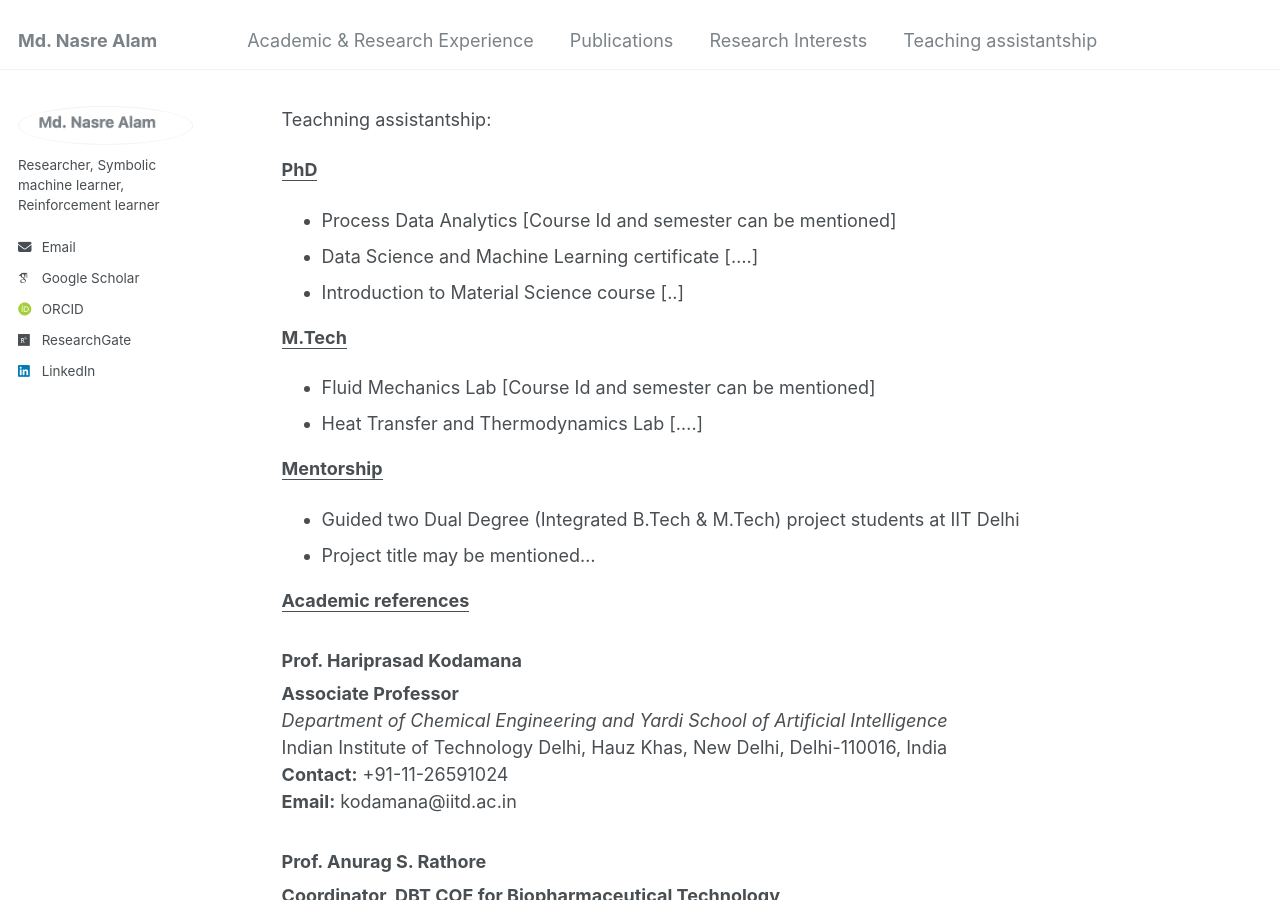
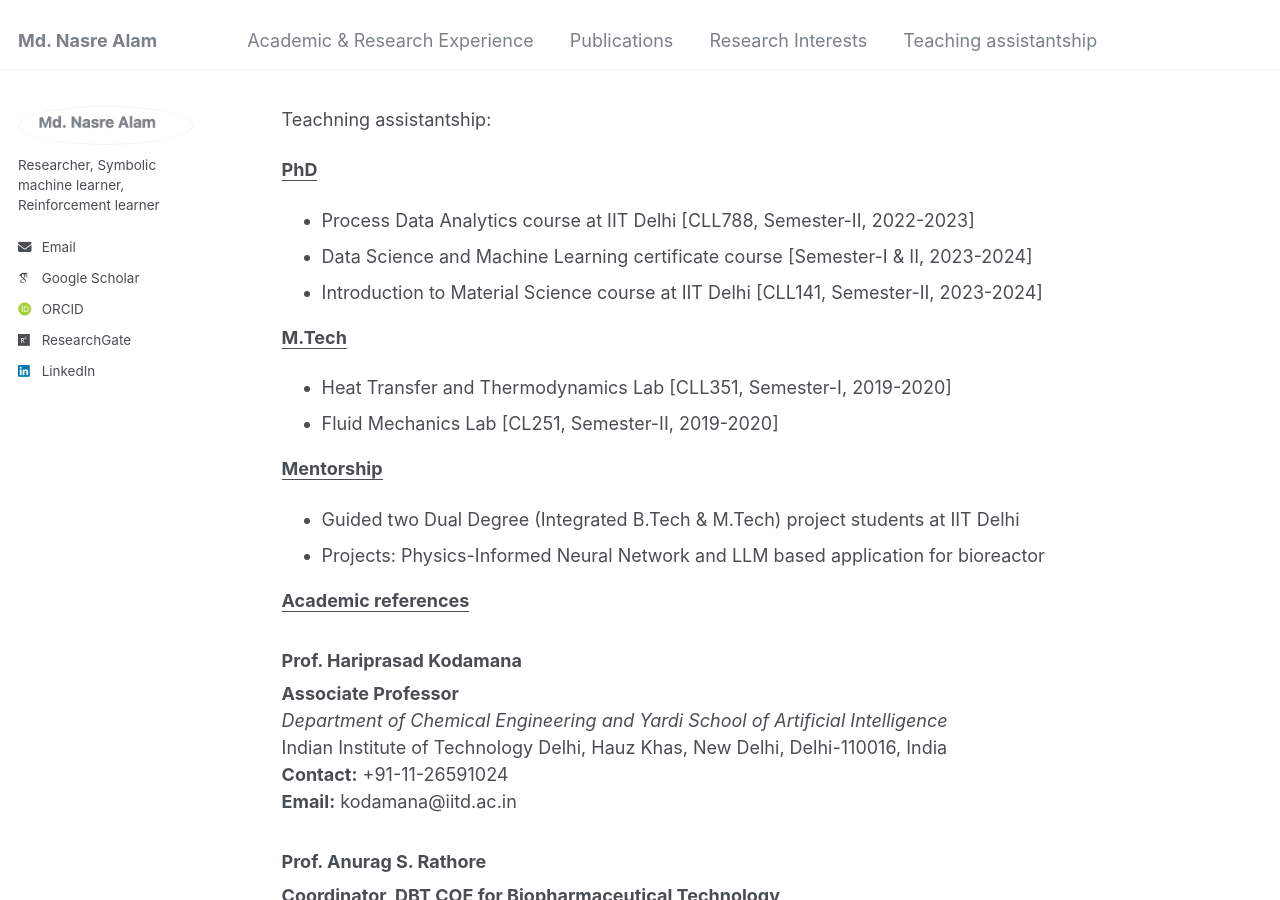
Before and after one commit to mdnasreiit/mdnasreiit.github.io, a Jekyll site: the page built from _pages/404.md, in a window 1280 px wide and 900 px high. Built offline with Jekyll 4.4.1, drawn with Linux system fonts in a browser that asks for light colours; some web fonts are replaced.

Commit message:
Update 404.md

```diff
--- a/_pages/404.md
+++ b/_pages/404.md
@@ -12,21 +12,21 @@ Teachning assistantship:
 
 <ins>**PhD**</ins>
 
-- Process Data Analytics [Course Id and semester can be mentioned]
-- Data Science and Machine Learning certificate [....]
-- Introduction to Material Science course [..]
+- Process Data Analytics course at IIT Delhi [CLL788, Semester-II, 2022-2023]
+- Data Science and Machine Learning certificate course [Semester-I & II, 2023-2024]
+- Introduction to Material Science course at IIT Delhi [CLL141, Semester-II, 2023-2024]
 
 
 <ins>**M.Tech**</ins>
 
-- Fluid Mechanics Lab [Course Id and semester can be mentioned]
-- Heat Transfer and Thermodynamics Lab [....]
+- Heat Transfer and Thermodynamics Lab [CLL351, Semester-I, 2019-2020]
+- Fluid Mechanics Lab [CL251, Semester-II, 2019-2020]
 
 
 <ins>**Mentorship**</ins>
 
 - Guided two Dual Degree (Integrated B.Tech & M.Tech) project students at IIT Delhi
-- Project title may be mentioned... <br>
+- Projects: Physics-Informed Neural Network and LLM based application for bioreactor
 
 
 
```
